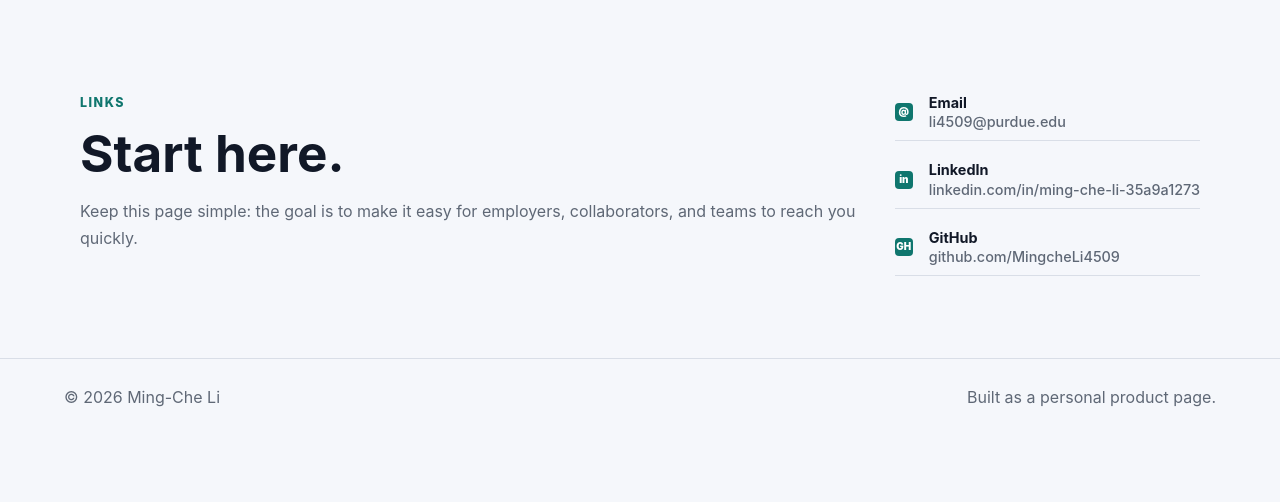
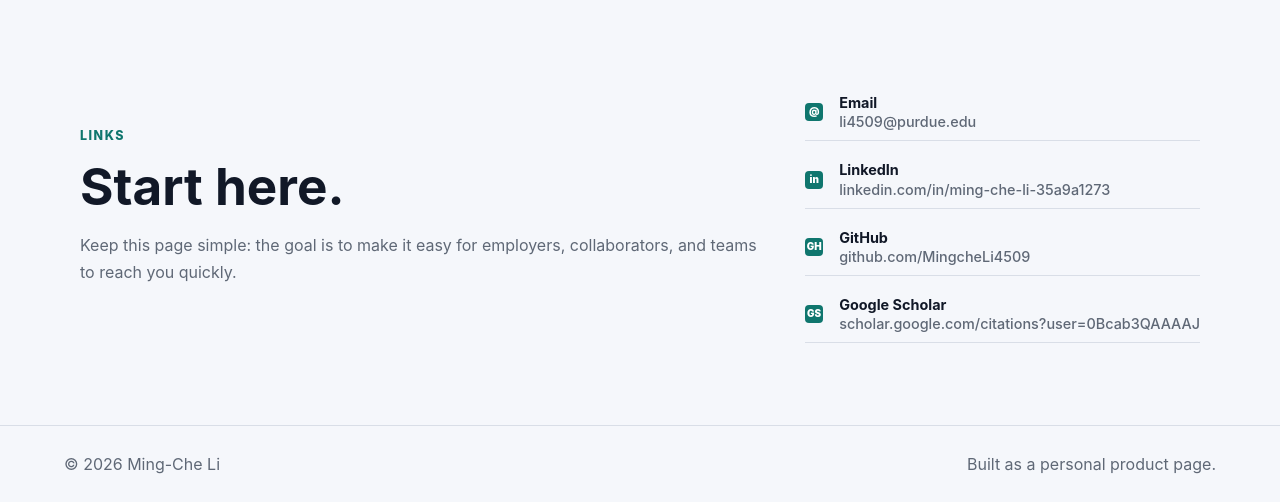
Before and after one commit to MingcheLi4509/mingcheli_website, a plain HTML site: page contact.html in a window 1280 px wide. Shown: the part 587-1089 px from the top of the page. Before the commit the page ends 1022 px from the top, so only its background shows below. Drawn offline with Linux system fonts and the light colour scheme.

Commit message:
Add Google Scholar contact link

```diff
--- a/contact.html
+++ b/contact.html
@@ -59,6 +59,13 @@
               <span>github.com/MingcheLi4509</span>
             </span>
           </a>
+          <a href="https://scholar.google.com/citations?user=0Bcab3QAAAAJ&amp;hl=en" aria-label="Ming-Che Li on Google Scholar">
+            <span class="contact-icon" aria-hidden="true">GS</span>
+            <span class="contact-copy">
+              <strong>Google Scholar</strong>
+              <span>scholar.google.com/citations?user=0Bcab3QAAAAJ</span>
+            </span>
+          </a>
         </div>
       </section>
     </main>
```
